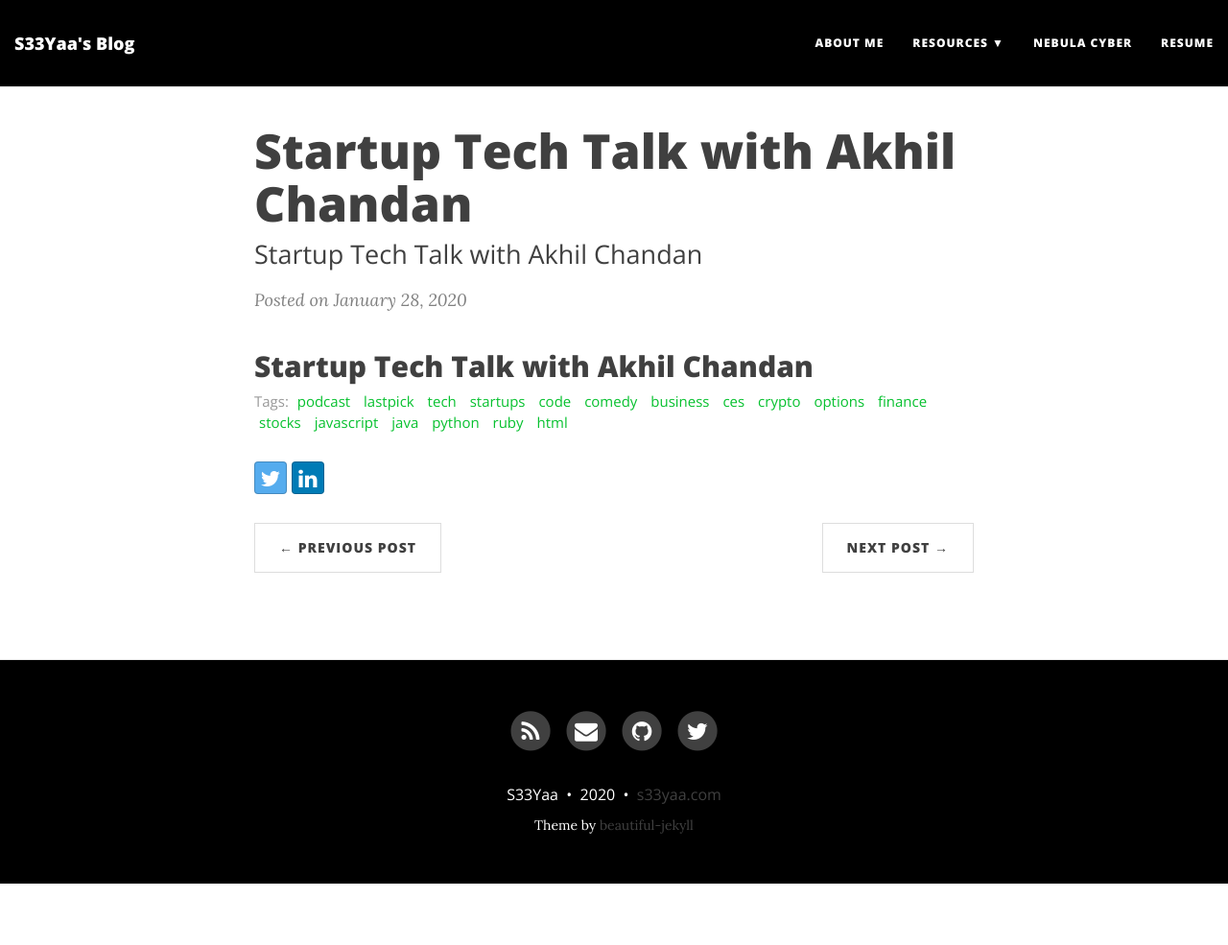
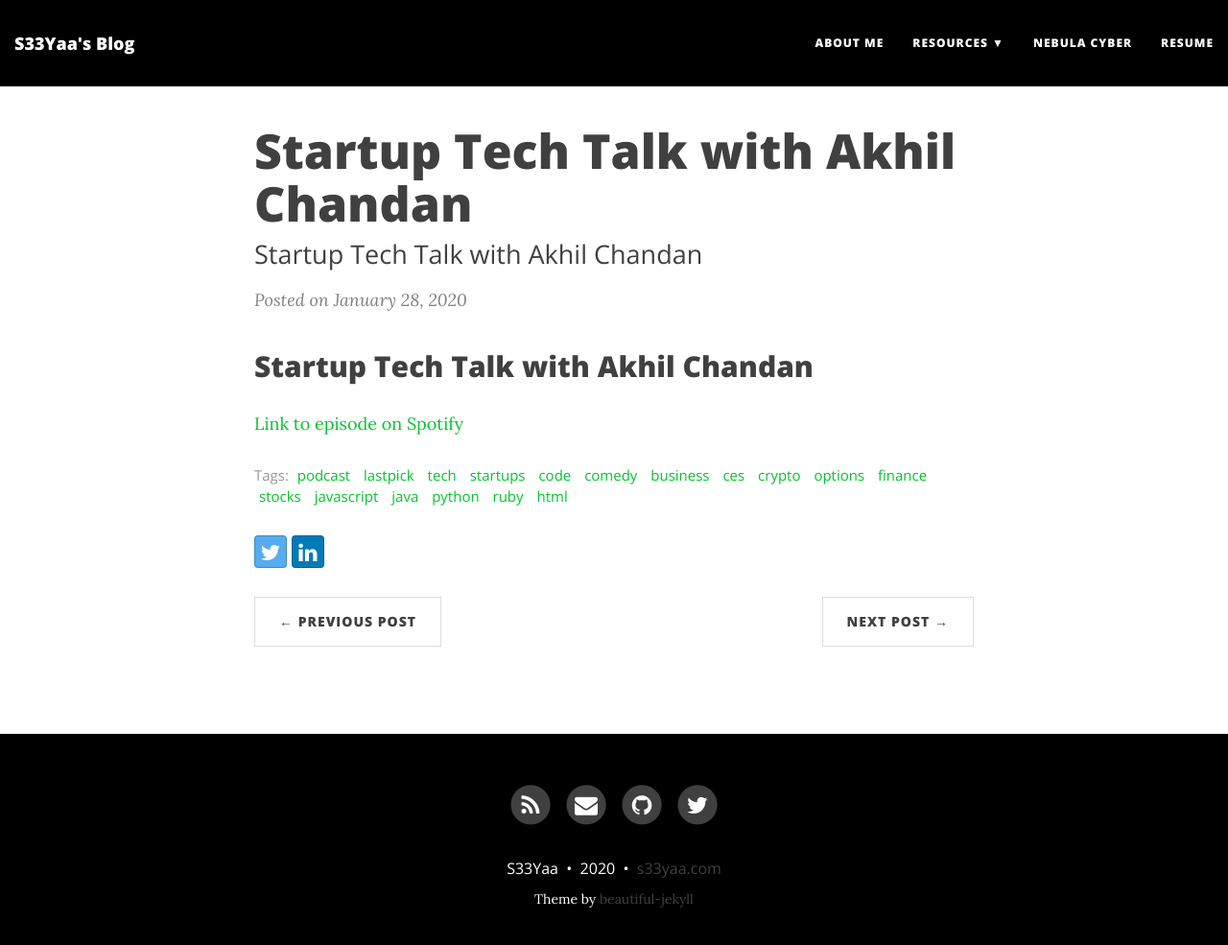
Before and after one commit to vevinkirk/vevinkirk.github.io, a Jekyll site: the page built from _posts/2020-01-28-Startup-Tech-Talk.md, in a window 1280 px wide and 998 px high. Shown: the top 985 px of the window at 96% size. Built offline with Jekyll 4.4.1, drawn with Linux system fonts in a browser that asks for light colours; nearby versions of some CDN libraries.

Commit message:
Update 2020-01-28-Startup-Tech-Talk.md

```diff
--- a/_posts/2020-01-28-Startup-Tech-Talk.md
+++ b/_posts/2020-01-28-Startup-Tech-Talk.md
@@ -17,3 +17,4 @@
 ---
 
 ## Startup Tech Talk with Akhil Chandan
+[Link to episode on Spotify](https://open.spotify.com/episode/5XE5mWuWYzm1SN1nIkCyuC?si=U9-X2LlPSy-zfXnGfX5yIg)
```
